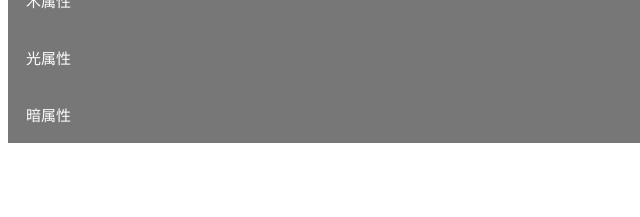
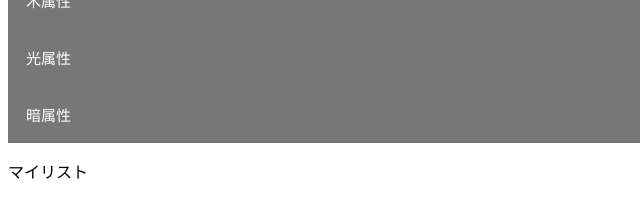
Before and after one commit to SynchronSS/synchrons.github.io, a plain HTML site: page 3.5AnniversaryMultiGacha/index.html in a window 1280 px wide. Shown: the part 231-448 px from the top of the page, 0-640 px from the left. Drawn offline with Linux system fonts and the light colour scheme.

Commit message:
Update index.html

```diff
--- a/3.5AnniversaryMultiGacha/index.html
+++ b/3.5AnniversaryMultiGacha/index.html
@@ -13,20 +13,23 @@
 </div>
 <button class="collapsible">水属性</button>
 <div class="content">
-  <p id="3.5water">Lorem ipsum dolor sit amet, consectetur adipisicing elit, sed do eiusmod tempor incididunt ut labore et dolore magna aliqua. Ut enim ad minim veniam, quis nostrud exercitation ullamco laboris nisi ut aliquip ex ea commodo consequat.</p>
+  <p id="3.5water"></p>
 </div>
 <button class="collapsible">木属性</button>
 <div class="content">
-  <p id="3.5wind">Lorem ipsum dolor sit amet, consectetur adipisicing elit, sed do eiusmod tempor incididunt ut labore et dolore magna aliqua. Ut enim ad minim veniam, quis nostrud exercitation ullamco laboris nisi ut aliquip ex ea commodo consequat.</p>
+  <p id="3.5wind"></p>
 </div>
 <button class="collapsible">光属性</button>
 <div class="content">
-  <p id="3.5light">Lorem ipsum dolor sit amet, consectetur adipisicing elit, sed do eiusmod tempor incididunt ut labore et dolore magna aliqua. Ut enim ad minim veniam, quis nostrud exercitation ullamco laboris nisi ut aliquip ex ea commodo consequat.</p>
+  <p id="3.5light"></p>
 </div>
 <button class="collapsible">暗属性</button>
 <div class="content">
-  <p id="3.5dark">Lorem ipsum dolor sit amet, consectetur adipisicing elit, sed do eiusmod tempor incididunt ut labore et dolore magna aliqua. Ut enim ad minim veniam, quis nostrud exercitation ullamco laboris nisi ut aliquip ex ea commodo consequat.</p>
+  <p id="3.5dark"></p>
 </div>
+
+<p>マイリスト</p>
+<p id = "mylist"></p>
 
 <script>
 var coll = document.getElementsByClassName("collapsible");
@@ -44,34 +47,44 @@ for (i = 0; i < coll.length; i++) {
   });
 }
 
-var fire = [1];
+function remove(el) {
+	var element = el;
+	element.remove();
+}
+
+function addtolist(i){
+	var imagehtml = '<img src="../cards/'+ i +'.png" onclick="remove(this)" class="responsive" width="70" height="100%">';
+	document.getElementById("mylist").innerHTML += imagehtml;
+}
+
+var fire = [1, 2, 3, 4, 5];
 var water = [1];
 var wind = [1];
 var light = [1];
 var dark = [1];
 
 for (var number in fire){
-	var imagehtml = '<img src="../cards/'+ fire[number] +'.png"  class="responsive" width="70" height="100%">';
+	var imagehtml = '<img src="../cards/'+ fire[number] +'.png" onclick="addtolist('+ fire[number] +')" class="responsive" width="70" height="100%">';
 	document.getElementById("3.5fire").innerHTML += imagehtml;
 };
 
 for (var number in water){
-	var imagehtml = '<img src="../cards/'+ water[number] +'.png"  class="responsive" width="70" height="100%">';
+	var imagehtml = '<img src="../cards/'+ water[number] +'.png" onclick="addtolist('+ water[number] +')" class="responsive" width="70" height="100%">';
 	document.getElementById("3.5water").innerHTML += imagehtml;
 };
 
 for (var number in wind){
-	var imagehtml = '<img src="../cards/'+ wind[number] +'.png"  class="responsive" width="70" height="100%">';
+	var imagehtml = '<img src="../cards/'+ wind[number] +'.png" onclick="addtolist('+ wind[number] +')" class="responsive" width="70" height="100%">';
 	document.getElementById("3.5wind").innerHTML += imagehtml;
 };
 
 for (var number in light){
-	var imagehtml = '<img src="../cards/'+ light[number] +'.png"  class="responsive" width="70" height="100%">';
+	var imagehtml = '<img src="../cards/'+ light[number] +'.png" onclick="addtolist('+ light[number] +')" class="responsive" width="70" height="100%">';
 	document.getElementById("3.5light").innerHTML += imagehtml;
 };
 
 for (var number in dark){
-	var imagehtml = '<img src="../cards/'+ dark[number] +'.png"  class="responsive" width="70" height="100%">';
+	var imagehtml = '<img src="../cards/'+ dark[number] +'.png" onclick="addtolist('+ dark[number] +')" class="responsive" width="70" height="100%">';
 	document.getElementById("3.5dark").innerHTML += imagehtml;
 };
 
```
